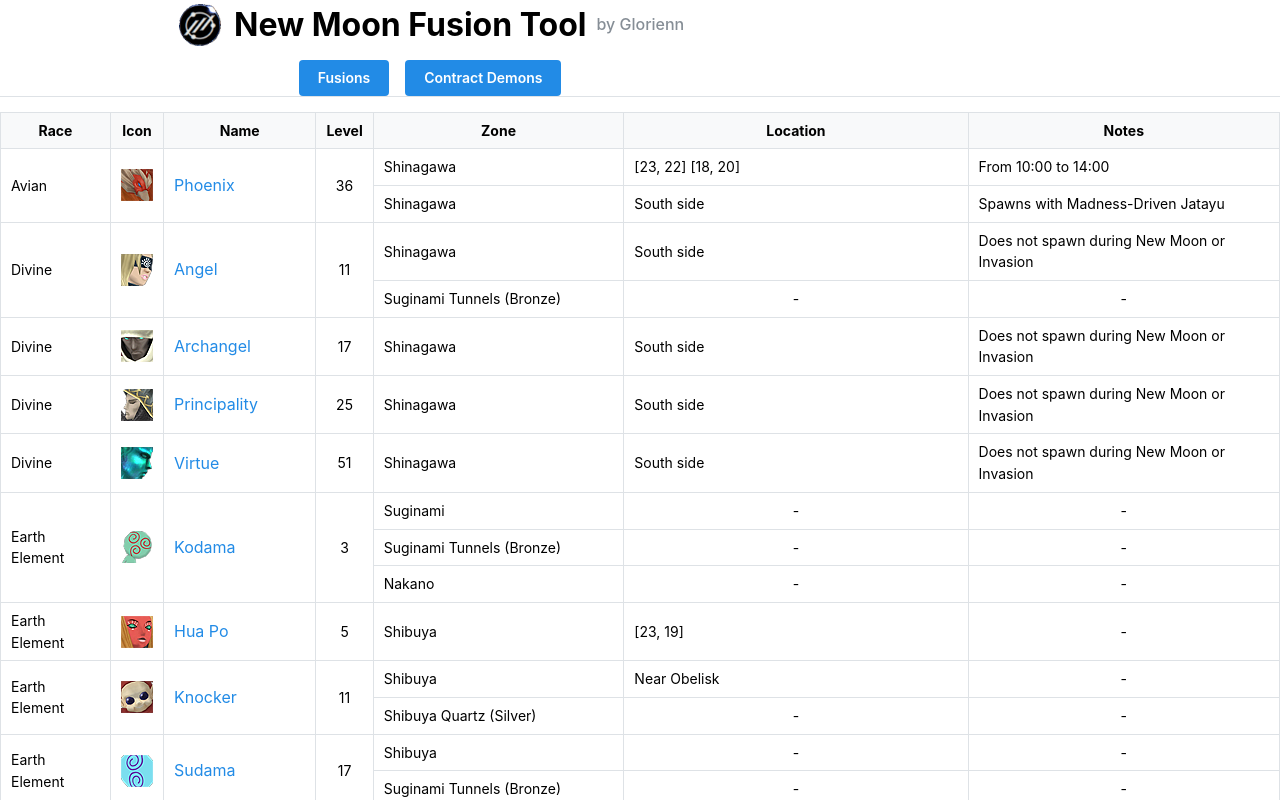
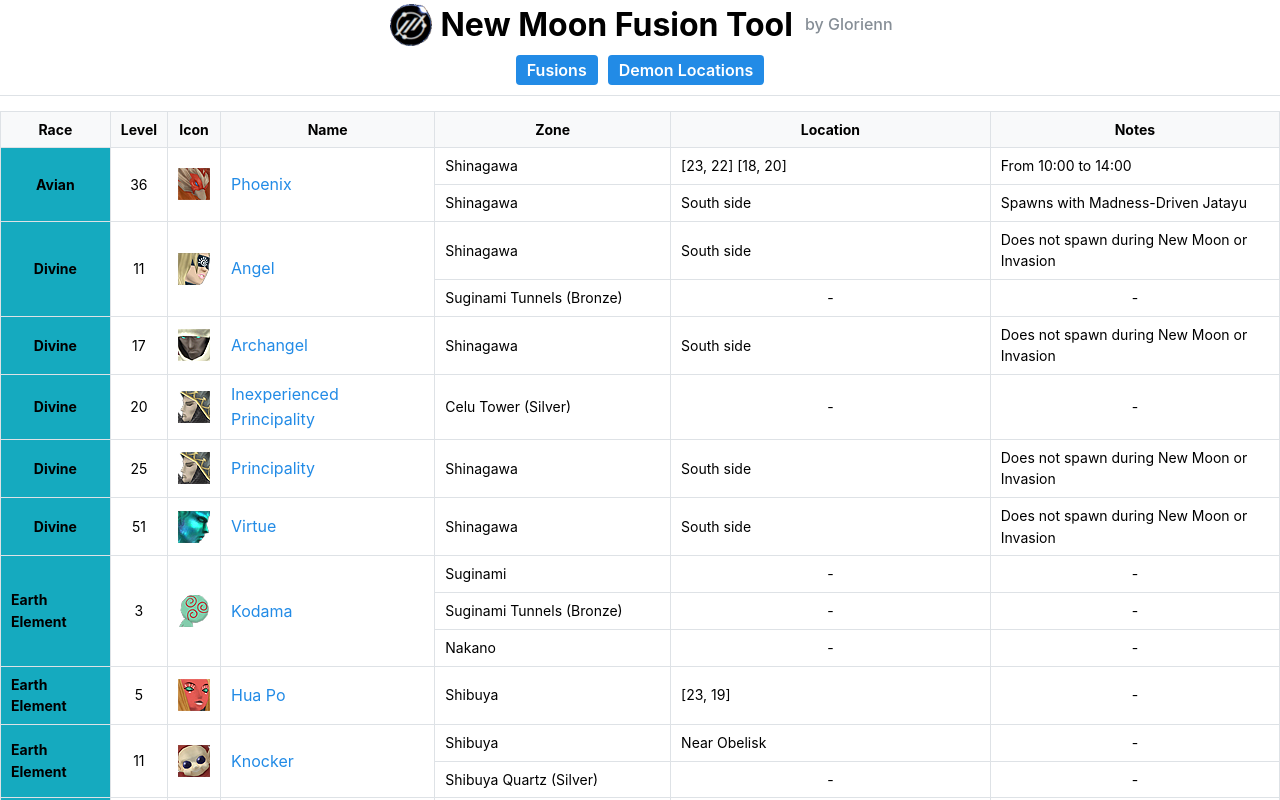
Before and after one commit to IuriTeixeira/NewMoon-Fusion-Tool, a Next.js app: page /contract in a window 1280 px wide. Shown: the top 800 px of the page. Built offline with nearby package versions, Linux system fonts and the light colour scheme.

Commit message:
demon location table is up and working, but still missing variant demon data; added color coding for race alignment

```diff
--- a/src/app/Components/DemonLocationTableComponent.tsx
+++ b/src/app/Components/DemonLocationTableComponent.tsx
@@ -1,6 +1,7 @@
 'use client'
 import { Center, Image, Anchor, Table, useComputedColorScheme } from '@mantine/core'
 import demonList from '../Data/demons.json' assert {type: "json"}
+import variantDemonList from '../Data/variant_demons.json'
 import demonLocList from '../Data/contract_demons.json'
 import React, { JSX } from 'react'
 import Link from 'next/link';
@@ -15,6 +16,10 @@ interface DemonLocation {
 
 export default function DemonLocationTableComponent() {
     const colorScheme = useComputedColorScheme();
+
+    const racesLaw: string[] = ["Avian", "Demon God", "Divine", "Earth Element", "Entity", "Evil Demon", "Goddess", "Heavenly God", "Machine", "Raptor", "Seraphim", "Vile", "Wild Bird", "Yoma"]
+    const racesNeutral: string[] = ["Beast", "Demigod", "Dragon King", "Element", "Fairy", "Fiend", "Godly Beast", "Holy Beast", "Nocturne", "Reaper", "Wilder", "Sacred Soul"]
+    const racesChaos: string[] = ["Brute", "Destroyer", "Dragon", "Earth Mother", "Evil Dragon", "Fallen", "Femme", "Foul", "Gaian", "Guardian", "Haunt", "Nation Ruler", "Tyrant"]
 
     const demonLocations: DemonLocation[] = demonLocList as DemonLocation[]
     const subTypes = [
@@ -60,9 +65,39 @@ export default function DemonLocationTableComponent() {
         return result.trim();
     }
 
-    const filteredDemonList: Demon[] = demonList.filter((demon: Demon) =>
+    const regularDemons: Demon[] = demonList.filter((demon: Demon) =>
         demonLocations.some((loc: DemonLocation) => loc.Name === demon.Name)
     );
+
+    const variantDemons: Demon[] = variantDemonList.filter((demon: Demon) =>
+        demonLocations.some((loc: DemonLocation) => loc.Name === demon.Name)
+    );
+
+    const filteredDemonList: Demon[] = [...regularDemons, ...variantDemons]
+    const sortedDemonList = [...filteredDemonList].sort((a, b) => {
+        // 1st: Sort by alignment priority (Law > Neutral > Chaos)
+        const aAlignment =
+            racesLaw.includes(a.Race) ? 0 :
+                racesNeutral.includes(a.Race) ? 1 : 2;
+        const bAlignment =
+            racesLaw.includes(b.Race) ? 0 :
+                racesNeutral.includes(b.Race) ? 1 : 2;
+
+        if (aAlignment !== bAlignment) {
+            return aAlignment - bAlignment;
+        }
+
+        // 2nd: If same alignment, sort by Race (A-Z)
+        if (a.Race < b.Race) return -1;
+        if (a.Race > b.Race) return 1;
+
+        // 3rd: If same Race, sort by Level (ascending)
+        if (a.Level < b.Level) return -1;
+        if (a.Level > b.Level) return 1;
+
+        // 4th: If same Level, sort by Name (A-Z)
+        return a.Name.localeCompare(b.Name);
+    });
 
     return (
         <Table.ScrollContainer minWidth={500}>
@@ -77,13 +112,13 @@ export default function DemonLocationTableComponent() {
                             <Center>Race</Center>
                         </Table.Th>
                         <Table.Th>
+                            <Center>Level</Center>
+                        </Table.Th>
+                        <Table.Th>
                             <Center>Icon</Center>
                         </Table.Th>
                         <Table.Th>
                             <Center>Name</Center>
-                        </Table.Th>
-                        <Table.Th>
-                            <Center>Level</Center>
                         </Table.Th>
                         <Table.Th>
                             <Center>Zone</Center>
@@ -97,10 +132,20 @@ export default function DemonLocationTableComponent() {
                     </Table.Tr>
                 </Table.Thead>
                 <Table.Tbody>
-                    {filteredDemonList.map((demon: Demon, index: number) => {
+                    {sortedDemonList.map((demon: Demon, index: number) => {
                         const imageName: string = cleanString(demon.Name)
                         const demonLocation: DemonLocation = demonLocations.find((d: DemonLocation) => d.Name === demon.Name) as DemonLocation
-                        let locPlusNotes: (JSX.Element | null)[] = []
+                        const locPlusNotes: (JSX.Element | null)[] = []
+                        let bgColor: string = ''
+                        if (racesLaw.includes(demon.Race)) {
+                            bgColor = 'cyan'
+                        } else {
+                            if (racesChaos.includes(demon.Race)) {
+                                bgColor = 'red'
+                            } else {
+                                bgColor = 'green'
+                            }
+                        }
                         if (demonLocation.Location) {
                             if (demonLocation.Notes) {
                                 demonLocation.Location.map((location, locIndex) => (
@@ -158,13 +203,14 @@ export default function DemonLocationTableComponent() {
                             }
                         }
 
-                        const rows: number = demonLocation.Zone.length
-
                         return (
                             <React.Fragment key={`row-fragment-${index}-${demon.Name}`}>
                                 <Table.Tr key={`row-${index}-${demon.Name}`}>
-                                    <Table.Td key={`race-${index}`} rowSpan={demonLocation.Zone.length || 1}>
-                                        {demon.Race}
+                                    <Table.Th key={`race-${index}`} rowSpan={demonLocation.Zone.length || 1} bg={bgColor}>
+                                        <Center>{demon.Race}</Center>
+                                    </Table.Th>
+                                    <Table.Td key={`level-${index}`} rowSpan={demonLocation.Zone.length || 1}>
+                                        <Center>{demon.Level}</Center>
                                     </Table.Td>
                                     <Table.Td key={`icon-${index}`} rowSpan={demonLocation.Zone.length || 1}>
                                         <Center><Image fallbackSrc='/Blank.png' src={`/Icons/${imageName}.png`} alt={demon.Name} w={32} h={32} /></Center>
@@ -173,9 +219,6 @@ export default function DemonLocationTableComponent() {
                                         <Anchor component={Link} href={{ pathname: '/fusions', query: { demon: demon.Name } }}>
                                             {demon.Name}
                                         </Anchor>
-                                    </Table.Td>
-                                    <Table.Td key={`level-${index}`} rowSpan={demonLocation.Zone.length || 1}>
-                                        <Center>{demon.Level}</Center>
                                     </Table.Td>
                                     <Table.Td key={`zone-${index}-0`}>
                                         {demonLocation.Zone[0]}
--- a/src/app/Components/HeaderComponent.module.css
+++ b/src/app/Components/HeaderComponent.module.css
@@ -7,7 +7,7 @@
 
 .inner {
   height: fit-content;
-  display: flex;
   justify-content: space-between;
   align-items: center;
+  margin-bottom: 10px
 }
--- a/src/app/Components/HeaderComponent.tsx
+++ b/src/app/Components/HeaderComponent.tsx
@@ -1,33 +1,33 @@
-import { Button, Container, Flex, Group, Image, Text } from '@mantine/core';
+import { Button, Center, Container, Flex, Group, Image, Stack, Text } from '@mantine/core';
 import classes from './HeaderComponent.module.css';
 import Link from 'next/link';
 
 export default function HeaderComponent() {
     return (
         <header className={classes.header}>
-            <Container size="md" className={classes.inner}>
-                <Flex align={'center'} justify={'center'} direction={'column'} gap={'xs'}>
-                    <Flex align={'center'} justify={'center'} gap={'xs'}>
+            <Container size="xl" className={classes.inner}>
+                <Stack gap={5}>
+                    <Center>
                         <Link href={'/'}>
-                            <Flex align={'center'} justify={'flex-start'} gap={'xs'}>
-                                <Image src={`/NewMoonLogo.png`} alt='New Moon Logo' w={48} h={48} /> <h1>New Moon Fusion Tool</h1>
-                            </Flex>
+                            <Center mr='sm'>
+                                <Image src={`/NewMoonLogo.png`} alt='New Moon Logo' w={48} h={48} mr={5}/> <h1>New Moon Fusion Tool</h1>
+                            </Center>
                         </Link>
                         <Text c={'dimmed'} fw={500}>by Glorienn</Text>
-                    </Flex>
-                    <Group>
+                    </Center>
+                    <Group gap={'xs'} align='center' justify='center'>
                         <Link href={'/'}>
-                            <Button>
+                            <Button size={'compact-md'}>
                                 Fusions
                             </Button>
                         </Link>
                         <Link href={'/contract'}>
-                            <Button>
-                                Contract Demons
+                            <Button size={'compact-md'}>
+                                Demon Locations
                             </Button>
                         </Link>
                     </Group>
-                </Flex>
+                </Stack>
             </Container>
         </header>
     )
--- a/src/app/Data/contract_demons.json
+++ b/src/app/Data/contract_demons.json
@@ -152,7 +152,7 @@
         "Race": "Earth Element",
         "Name": "Dwarf",
         "Zone": ["Shibuya","Shinagawa","Shibuya Metro","Shibuya Quartz (Silver)"],
-        "Location": ["East side", "Near quarries", null],
+        "Location": ["East side", "Near quarries", null, null],
         "Notes": [null, "Does not spawn during New Moon or Invasion", null, null]
     },
     {
@@ -201,7 +201,7 @@
         "Race": "Raptor",
         "Name": "Onmoraki",
         "Zone": ["Suginami", "Suginami Tunnels (Bronze)"],
-        "Location": ["[17, 17]"],
+        "Location": ["[17, 17]", null],
         "Notes": ["From 21:00 to 6:00"]
     },
     {
@@ -295,7 +295,7 @@
         "Race": "Wild Bird",
         "Name": "Celaeno",
         "Zone": ["Shibuya","Shibuya Quartz (Bronze)"],
-        "Location": ["Northeast and southeast corners"]
+        "Location": ["Northeast and southeast corners", null]
     },
     {
         "Race": "Wild Bird",
@@ -605,7 +605,7 @@
         "Race": "Fairy",
         "Name": "Jack Frost",
         "Zone": ["Suginami", "Suginami Tunnels (Bronze)"],
-        "Location": ["[21, 22] [24, 23]"]
+        "Location": ["[21, 22] [24, 23]", null]
     },
     {
         "Race": "Fairy",
--- a/src/app/Data/variant_demons.json
+++ b/src/app/Data/variant_demons.json
@@ -401,7 +401,7 @@
         ]
     },
     {
-        "Race": "Avian",
+        "Race": "Beast",
         "Name": "Inexperienced Inugami",
         "Level": 10,
         "Range": null,
```
Also changed, not shown: src/app/Components/DemonTableComponent.tsx (+48 -9 lines).
